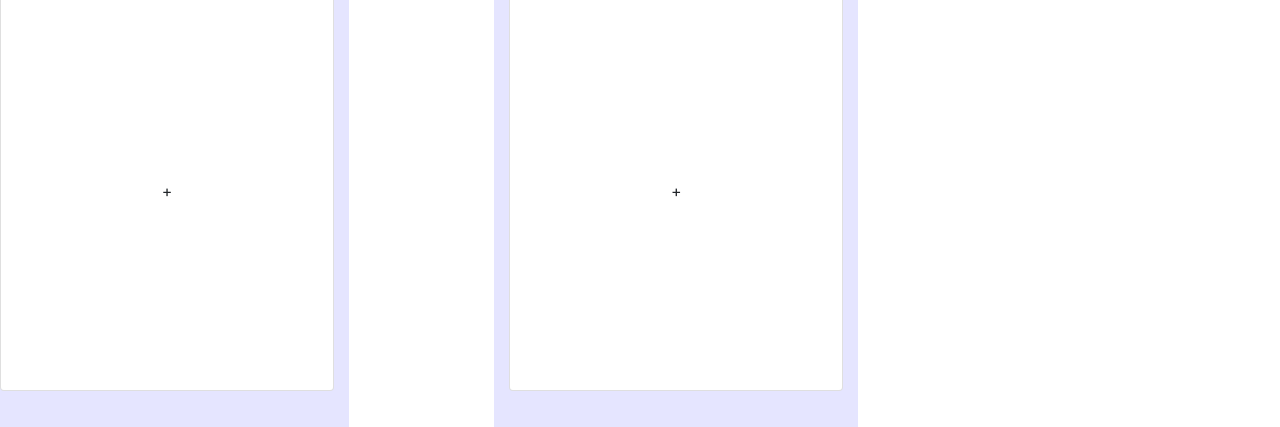
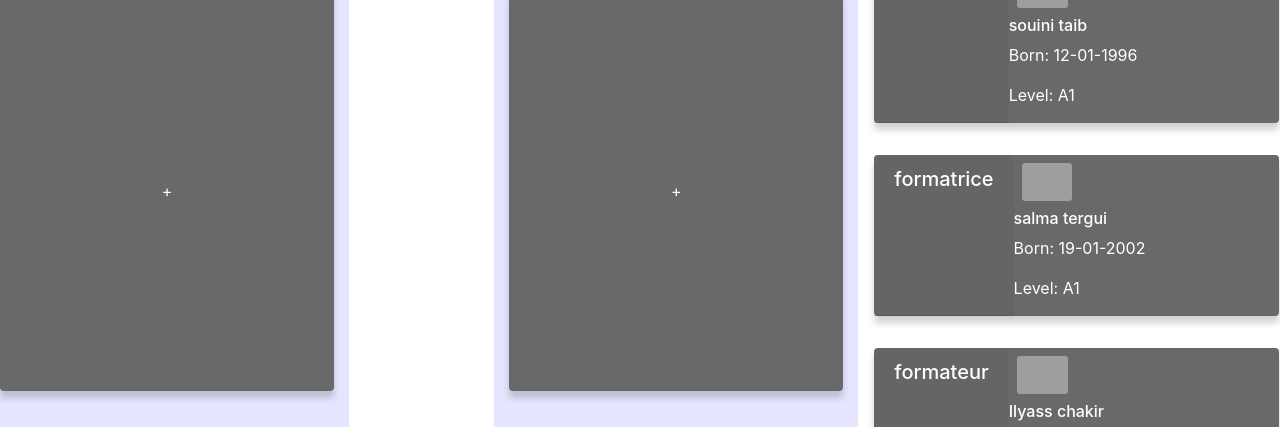
Before and after one commit to zakaria-123kardache/User, a plain HTML site: page index.html in a window 1280 px wide. Shown: the part 55-482 px from the top of the page. Drawn offline with nearby package versions, Linux system fonts and the light colour scheme; grey boxes are pictures that could not be loaded.

Commit message:
Fitsh Data Json

```diff
--- a/app.js
+++ b/app.js
@@ -0,0 +1,35 @@
+
+fetch('data.json')
+    .then(response => response.json())
+    .then(data => {
+
+        f(data);
+    })
+    // .catch(error => console.error('Error fetching data:', error));
+
+
+function f(data) {
+    const container = document.getElementById('data');
+
+
+    for (let category in data) {
+        data[category].forEach(person => {
+            const card = `
+                <div class="card user-card m-3">
+                    <div class="card-header">
+                        <h5>${person.fonction}</h5>
+                    </div>
+                    <div class="card-block">
+                        <div class="user-image">
+                            <img src="${person.image}" class="img-radius" alt="User Profile Image">
+                        </div>
+                        <h6 class="f-w-600 m-t-25 m-b-10">${person.nom} ${person.prenom}</h6>
+                        <p class="text-white">Born: ${person.dateNaissance}</p>
+                        <p class="text-white">Level: ${person.niveau || 'N/A'}</p>
+                    </div>
+                </div>
+            `;
+            container.innerHTML += card;
+        });
+    }
+}
--- a/data.json
+++ b/data.json
@@ -6,7 +6,8 @@
             "prenom": "taib",
             "niveau":"A1",
             "fonction": "formateur",
-            "dateNaissance": "12-01-1996"
+            "dateNaissance": "12-01-1996",
+            "image":"https://bootdey.com/img/Content/avatar/avatar7.png"
 
         },
          {
@@ -15,7 +16,8 @@
             "prenom": "tergui",
             "niveau":"A1",
             "fonction": "formatrice",
-            "dateNaissance": "19-01-2002"
+            "dateNaissance": "19-01-2002",
+            "image":"https://bootdey.com/img/Content/avatar/avatar7.png"
 
         },
          {
@@ -24,7 +26,8 @@
             "prenom": "chakir",
             "niveau":"A2",
             "fonction": "formateur",
-            "dateNaissance": "19-01-1991"
+            "dateNaissance": "19-01-1991",
+            "image":"https://bootdey.com/img/Content/avatar/avatar7.png"
 
         }
 
@@ -32,6 +35,7 @@
 
 
     ],
+
     "Chef de Projet":[
         {
             "id":4,
@@ -39,7 +43,8 @@
             "prenom": "Jouhari",
             "niveau":"",
             "fonction": "Chef de Projet",
-            "dateNaissance": "19-01-1995"
+            "dateNaissance": "19-01-1995",
+            "image":"https://bootdey.com/img/Content/avatar/avatar7.png"
 
         }
 
@@ -52,7 +57,8 @@
             "prenom": "",
             "niveau":"",
             "fonction": "Responsable de fabrique",
-            "dateNaissance": "19-01-1990"
+            "dateNaissance": "19-01-1990",
+            "image":"https://bootdey.com/img/Content/avatar/avatar7.png"
 
         }
 
@@ -66,7 +72,8 @@
             "prenom": "Ocuc",
             "niveau":"A1",
             "fonction": "Aprenant",
-            "dateNaissance": "19-01-2003"
+            "dateNaissance": "19-01-2003",
+            "image":"https://bootdey.com/img/Content/avatar/avatar7.png"
         },
         {
             "id":7,
@@ -74,7 +81,8 @@
             "prenom": "lahmidi",
             "niveau":"A1",
             "fonction": "Aprenant",
-            "dateNaissance": "24-01-2000"
+            "dateNaissance": "24-01-2000",
+            "image":"https://bootdey.com/img/Content/avatar/avatar7.png"
         },
         {
             "id":8,
@@ -82,7 +90,8 @@
             "prenom": "foulane",
             "niveau":"A1",
             "fonction": "Aprenant",
-            "dateNaissance": "10-01-2004"
+            "dateNaissance": "10-01-2004",
+            "image":"https://bootdey.com/img/Content/avatar/avatar7.png"
         },
         {
             "id":9,
@@ -90,7 +99,8 @@
             "prenom": "mahire",
             "niveau":"A1",
             "fonction": "Aprenant",
-            "dateNaissance": "16-01-1994"
+            "dateNaissance": "16-01-1994",
+            "image":"https://bootdey.com/img/Content/avatar/avatar7.png"
         },
         {
             "id":10,
@@ -98,14 +108,16 @@
             "prenom": "mahire",
             "niveau":"A1",
             "fonction": "Aprenant",
-            "dateNaissance": "16-01-1994"
+            "dateNaissance": "16-01-1994",
+            "image":"https://bootdey.com/img/Content/avatar/avatar7.png"
         },{
             "id":11,
             "nom" : "Abdhak ",
             "prenom": "ghandour",
             "niveau":"A1",
             "fonction": "Aprenant",
-            "dateNaissance": "19-01-1996"
+            "dateNaissance": "19-01-1996",
+            "image":"https://bootdey.com/img/Content/avatar/avatar7.png"
 
         },
         {
@@ -114,7 +126,8 @@
             "prenom": "Jaafar",
             "niveau":"A1",
             "fonction": "Aprenant",
-            "dateNaissance": "19-01-2000"
+            "dateNaissance": "19-01-2000",
+            "image":"https://bootdey.com/img/Content/avatar/avatar7.png"
 
         },
         {
@@ -123,7 +136,8 @@
             "prenom": "Ocuc",
             "niveau":"A1",
             "fonction": "Aprenant",
-            "dateNaissance": "19-01-2003"
+            "dateNaissance": "19-01-2003",
+            "image":"https://bootdey.com/img/Content/avatar/avatar7.png"
 
         },
         {
@@ -132,7 +146,8 @@
             "prenom": "ellafghj",
             "niveau":"A1",
             "fonction": "Aprenant",
-            "dateNaissance": "19-01-1995"
+            "dateNaissance": "19-01-1995",
+            "image":"https://bootdey.com/img/Content/avatar/avatar7.png"
 
         }
 
--- a/index.html
+++ b/index.html
@@ -5,6 +5,7 @@
     <meta name="viewport" content="width=device-width, initial-scale=1.0">
     <link rel="stylesheet" href="https://cdn.jsdelivr.net/npm/bootstrap@4.4.1/dist/css/bootstrap.min.css" integrity="sha384-Vkoo8x4CGsO3+Hhxv8T/Q5PaXtkKtu6ug5TOeNV6gBiFeWPGFN9MuhOf23Q9Ifjh" crossorigin="anonymous">
     <title>User</title>
+    <link rel="stylesheet" href="style.css">
 </head>
 
 <!--  -->
@@ -59,15 +60,18 @@
 
       </div>
       <!-- sroll People -->
-      <div class="col-md-4">
-        <div class="row"></div>
-        <div class="row">
-          <div id="list" class="col-md-12 row border  " style=" overflow-y: scroll;">
-            </div>
+      <div class="col-md-4" >
+
+        <div class="row" id="data"style="overflow-y: auto; height: 120vh;" >
+
+
+
+
         </div>
       </div>
       <!-- End Scroll People -->
     </div>
+
     <script
       src="https://cdn.jsdelivr.net/npm/bootstrap@5.3.3/dist/js/bootstrap.bundle.min.js"
       integrity="sha384-YvpcrYf0tY3lHB60NNkmXc5s9fDVZLESaAA55NDzOxhy9GkcIdslK1eN7N6jIeHz"
--- /dev/null
+++ b/style.css
@@ -0,0 +1,14 @@
+.card {
+    flex-direction: row;
+    max-width: 30em;
+    border: 0;
+    background-color: #696969;
+    color: #fff;
+    box-shadow: 0 7px 7px rgba(0, 0, 0, 0.18);
+  }
+  .card img {
+    max-width: 25%;
+    margin: auto;
+    padding: 0.5em;
+    border-radius: 0.7em;
+  }
```
